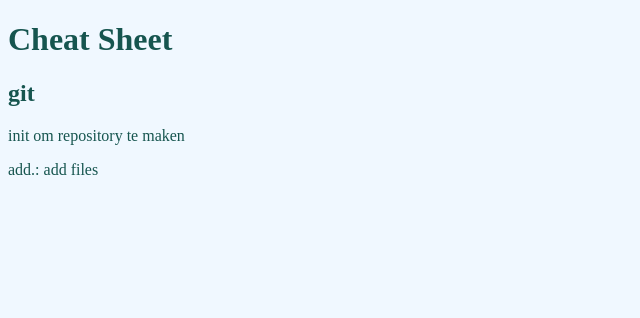
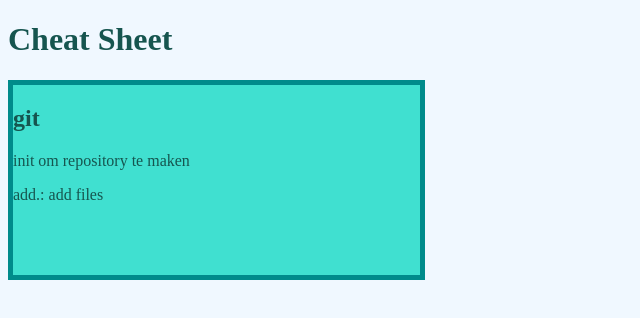
Before and after one commit to SHKlarenbeek/les11, a plain HTML site: page css-class/index.html in a window 1280 px wide. Shown: the whole page, without its empty margins (0-640 px from the left). Drawn offline with Linux system fonts and the light colour scheme.

Commit message:
3de versie

```diff
--- a/css-class/index.html
+++ b/css-class/index.html
@@ -9,7 +9,7 @@
 </head>
 <body>
     <h1>Cheat Sheet</h1>
-    <div>
+    <div class="Cheat">
         <h2>git</h2>
         <p>init om repository te maken</p>
         <p>add.: add files</p>
--- a/css-class/style.css
+++ b/css-class/style.css
@@ -1,4 +1,15 @@
+* {
+    box-sizing: border-box;
+}
+
 body {
     background-color: aliceblue;
     color: rgb(22, 85, 79);
 }
+
+.Cheat{
+    border: darkcyan 5px solid;
+    background-color: turquoise;
+    width: 33%;
+    height: 200px;
+}
```
